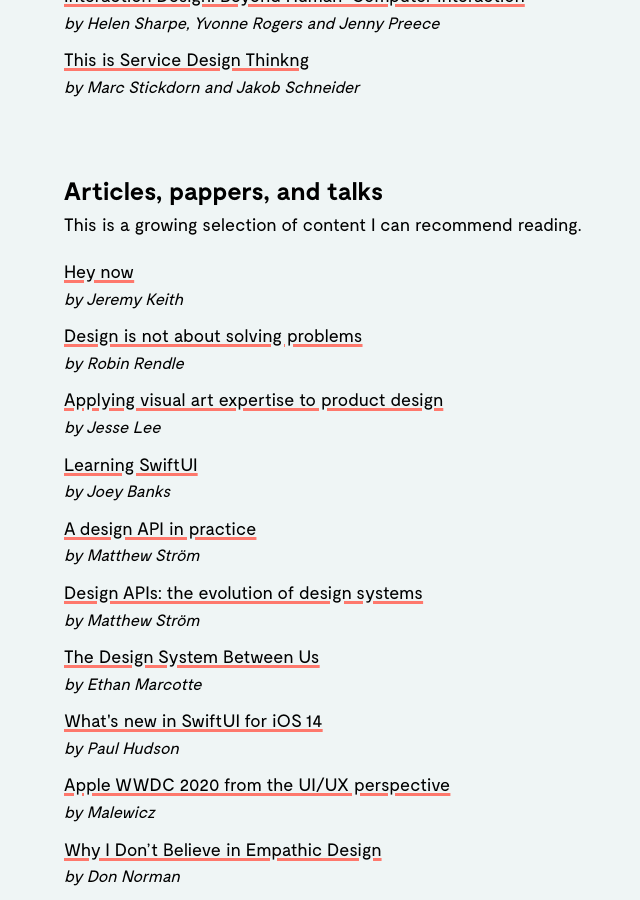
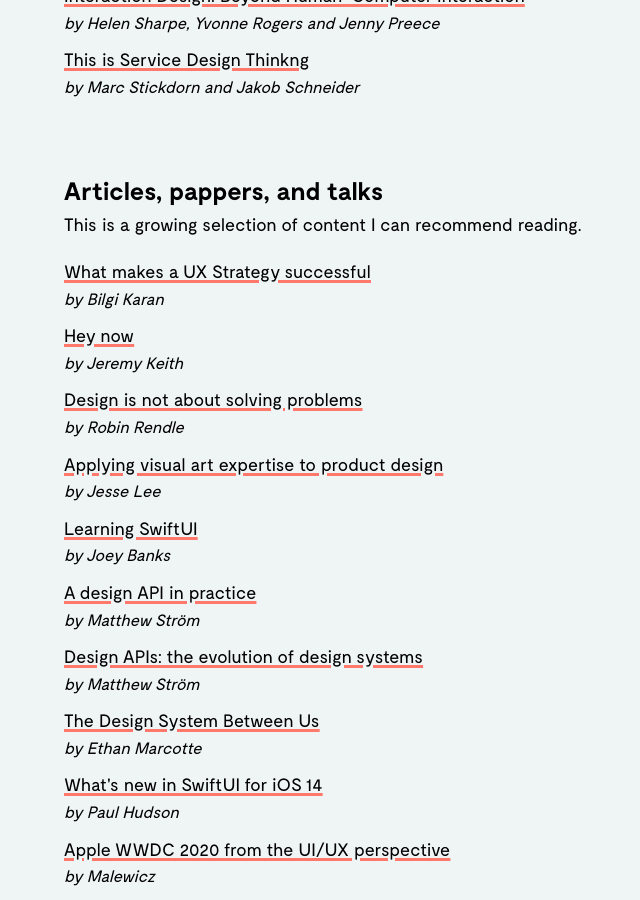
Before and after one commit to jacoblindstrm/jacoblindstrm.github.io, a Jekyll site: the page built from _posts/2020-04-01-what-im-reading.html, in a window 1280 px wide and 900 px high, scrolled down 1471 px. Shown: the whole window, without its empty margins (0-640 px from the left). Built offline with Jekyll 4.4.1, drawn with Linux system fonts in a browser that asks for light colours; comment, search, counter and statistics services are not loaded.

Commit message:
Update articles.yml

```diff
--- a/_data/articles.yml
+++ b/_data/articles.yml
@@ -1,3 +1,6 @@
+- title: What makes a UX Strategy successful
+  url: https://uxdesign.cc/what-makes-a-ux-strategy-successful-ebdb72641968
+  author: Bilgi Karan
 - title: Hey now
   url: https://adactio.com/journal/17140
   author: Jeremy Keith
```
